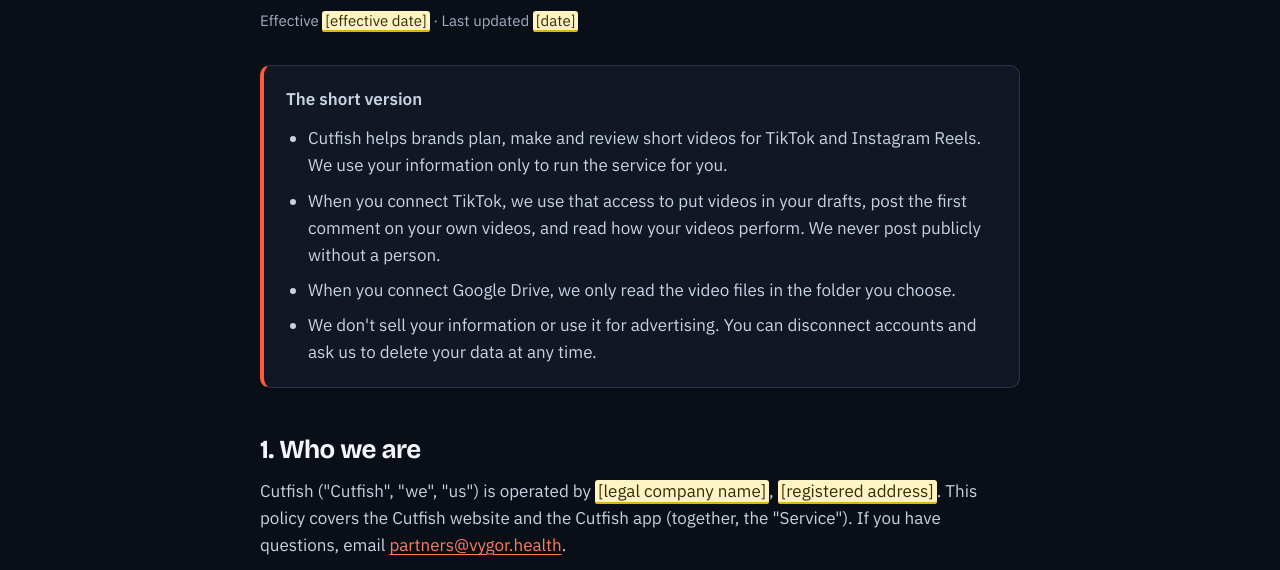
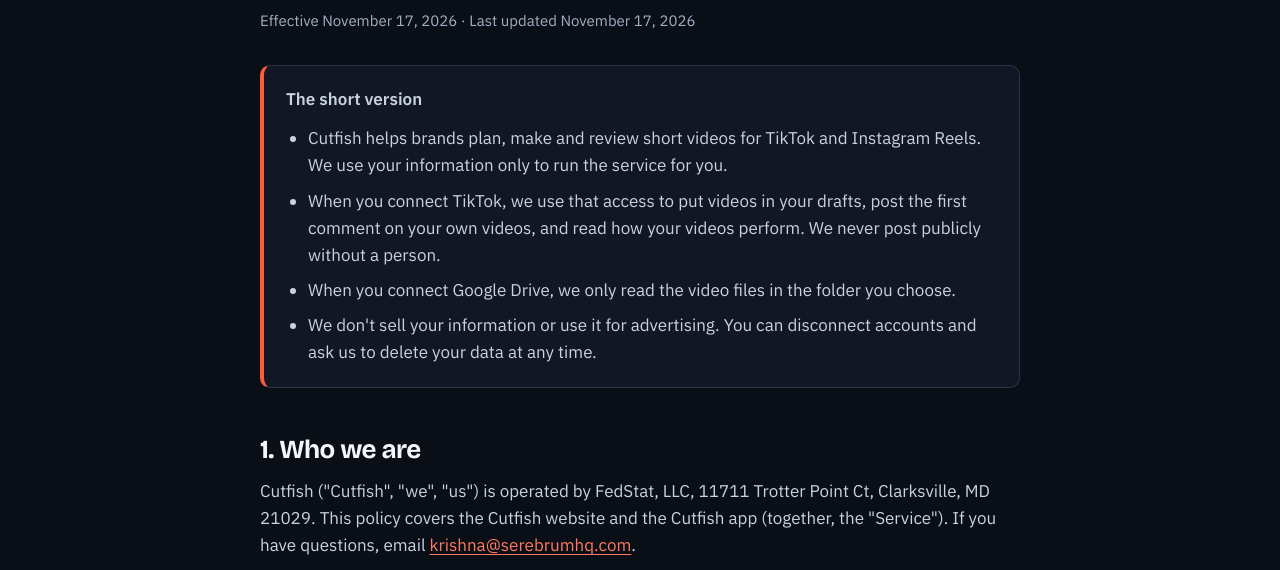
Before and after one commit to Serebrum-LoseDaFat/cutfish-website, a plain HTML site: page privacy.html in a window 1280 px wide. Shown: the part 223-793 px from the top of the page. Drawn offline with nearby package versions, Linux system fonts and the light colour scheme.

Commit message:
Legal pages: fill company, address, dates, hosting and governing law; public contact email
- Operator: FedStat, LLC, 11711 Trotter Point Ct, Clarksville, MD 21029
- Effective and last-updated dates: November 17, 2026
- App hosting: Vercel (merged into the existing Vercel row)
- Governing law and venue: Maryland
- Public contact email: krishna@serebrumhq.com (replaces partners@vygor.health on all pages;
  the app-preview sign-in list in middleware.js is unchanged)

Co-Authored-By: Claude Opus 5.5 <noreply@anthropic.com>

```diff
--- a/privacy.html
+++ b/privacy.html
@@ -41,7 +41,7 @@
   <div class="wrap">
     <p class="eyebrow">Legal</p>
     <h1>Privacy policy</h1>
-    <p class="meta">Effective <span class="todo">[effective date]</span> · Last updated <span class="todo">[date]</span></p>
+    <p class="meta">Effective November 17, 2026 · Last updated November 17, 2026</p>
 
     <div class="summary">
       <p><b>The short version</b></p>
@@ -54,7 +54,7 @@
     </div>
 
     <h2>1. Who we are</h2>
-    <p>Cutfish ("Cutfish", "we", "us") is operated by <span class="todo">[legal company name]</span>, <span class="todo">[registered address]</span>. This policy covers the Cutfish website and the Cutfish app (together, the "Service"). If you have questions, email <a href="mailto:partners@vygor.health">partners@vygor.health</a>.</p>
+    <p>Cutfish ("Cutfish", "we", "us") is operated by FedStat, LLC, 11711 Trotter Point Ct, Clarksville, MD 21029. This policy covers the Cutfish website and the Cutfish app (together, the "Service"). If you have questions, email <a href="mailto:krishna@serebrumhq.com">krishna@serebrumhq.com</a>.</p>
     <p>Cutfish is a business tool. Our customers are brands and companies (each a "Customer"), and the people who use Cutfish on their behalf are "Users". For content and data that a Customer brings into Cutfish, the Customer decides how it is used, and we process it on the Customer's instructions.</p>
 
     <h2>2. What we collect</h2>
@@ -115,8 +115,7 @@
           <tr><td>AI video tools</td><td>Making avatar videos and clips</td></tr>
           <tr><td>TikTok</td><td>Sending drafts, comments and reading results for accounts you connect</td></tr>
           <tr><td>Google</td><td>Reading clips from the Drive folder you choose; website fonts</td></tr>
-          <tr><td><span class="todo">[App hosting provider, e.g. Amazon Web Services]</span></td><td>Hosting the app, database and files</td></tr>
-          <tr><td>Vercel</td><td>Hosting this website</td></tr>
+          <tr><td>Vercel</td><td>Hosting the app, database and files, and this website</td></tr>
         </tbody>
       </table>
     </div>
@@ -133,14 +132,14 @@
     <ul>
       <li><b>TikTok:</b> disconnect in Cutfish under Connections, or revoke Cutfish's access in TikTok's settings for connected apps. Either way, Cutfish can no longer act on the account.</li>
       <li><b>Google Drive:</b> disconnect in Cutfish under Connections, or remove Cutfish from your Google Account's third-party access page.</li>
-      <li><b>Delete your data:</b> email <a href="mailto:partners@vygor.health">partners@vygor.health</a> from your account's email address. We confirm within 7 days and complete deletion within 30.</li>
+      <li><b>Delete your data:</b> email <a href="mailto:krishna@serebrumhq.com">krishna@serebrumhq.com</a> from your account's email address. We confirm within 7 days and complete deletion within 30.</li>
     </ul>
 
     <h2>8. Security</h2>
     <p>Data is encrypted in transit (TLS). Connected-account tokens are encrypted at rest. Each Customer's data is kept apart at the database level, access is limited by role, and sign-in attempts are rate-limited. No system is perfectly secure; if we learn of a breach affecting your information, we will tell you as the law requires.</p>
 
     <h2>9. Your rights</h2>
-    <p>Depending on where you live, you may have the right to access, correct, delete or export your personal information, and to object to or restrict some processing. To use these rights, email <a href="mailto:partners@vygor.health">partners@vygor.health</a>. If your data came to us through a Customer (for example, your employer), we may refer your request to them. You can also complain to your local data protection authority.</p>
+    <p>Depending on where you live, you may have the right to access, correct, delete or export your personal information, and to object to or restrict some processing. To use these rights, email <a href="mailto:krishna@serebrumhq.com">krishna@serebrumhq.com</a>. If your data came to us through a Customer (for example, your employer), we may refer your request to them. You can also complain to your local data protection authority.</p>
 
     <h2>10. Children</h2>
     <p>Cutfish is a business service for adults. It isn't directed to anyone under 18, and we don't knowingly collect children's information.</p>
@@ -152,7 +151,7 @@
     <p>We'll post any changes here and update the date above. If a change is significant, we'll tell Customers by email or in the app before it takes effect.</p>
 
     <h2>13. Contact</h2>
-    <p><span class="todo">[legal company name]</span>, <span class="todo">[registered address]</span> · <a href="mailto:partners@vygor.health">partners@vygor.health</a></p>
+    <p>FedStat, LLC, 11711 Trotter Point Ct, Clarksville, MD 21029 · <a href="mailto:krishna@serebrumhq.com">krishna@serebrumhq.com</a></p>
   </div>
 </main>
 
@@ -176,7 +175,7 @@
         <li><a href="/brand">Brand kit</a></li>
         <li><a href="/privacy" aria-current="page">Privacy policy</a></li>
         <li><a href="/terms">Terms of service</a></li>
-        <li><a href="mailto:partners@vygor.health">Contact</a></li>
+        <li><a href="mailto:krishna@serebrumhq.com">Contact</a></li>
       </ul>
     </div>
     <p class="legal">© 2026 Cutfish. TikTok is a trademark of ByteDance Ltd. Instagram is a trademark of Meta Platforms, Inc. Cutfish is not affiliated with or endorsed by them.</p>
```
Also changed, not shown: brand.html (+1 -1 lines), index.html (+2 -2 lines), terms.html (+5 -5 lines), 1 other file.
